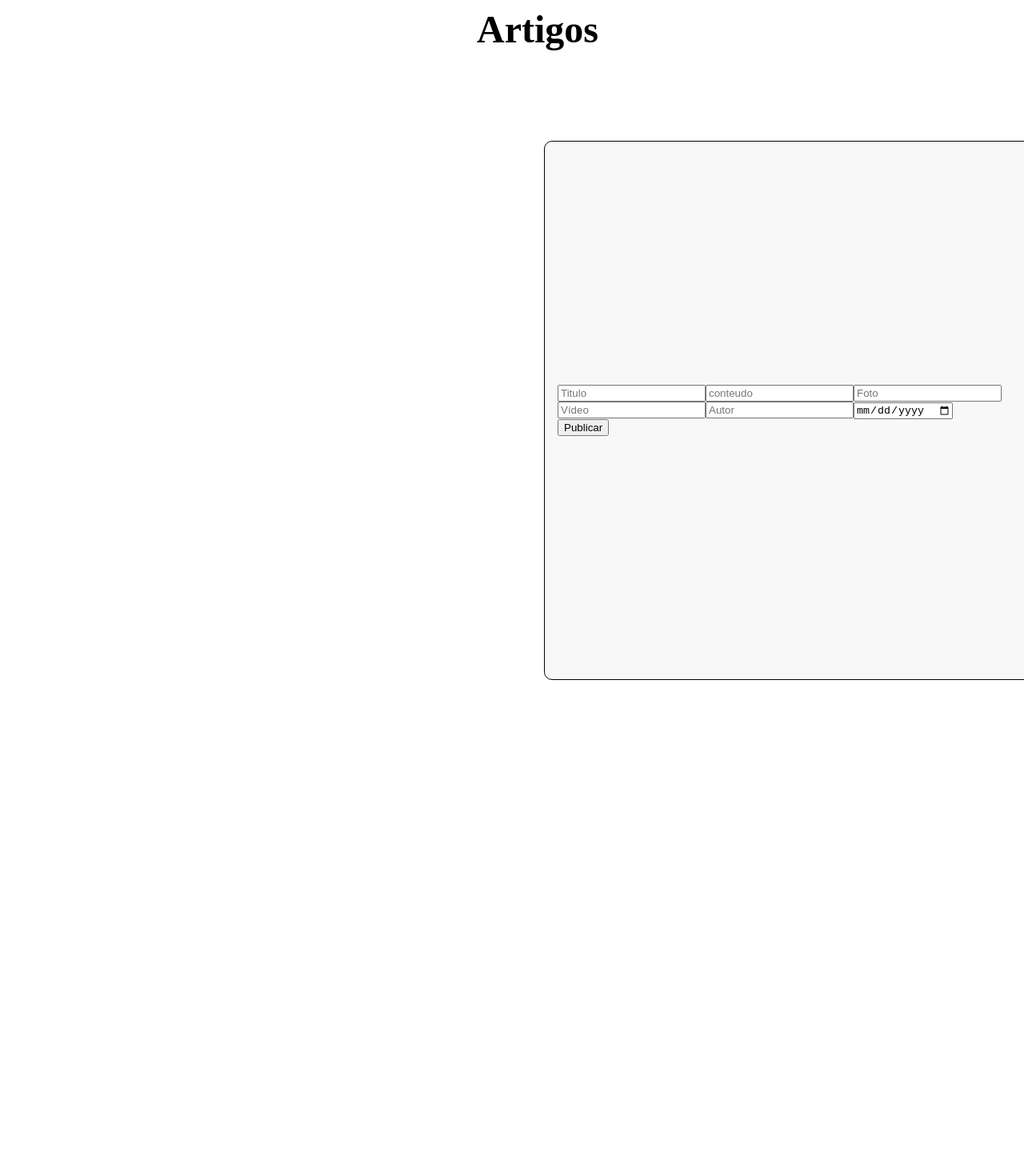
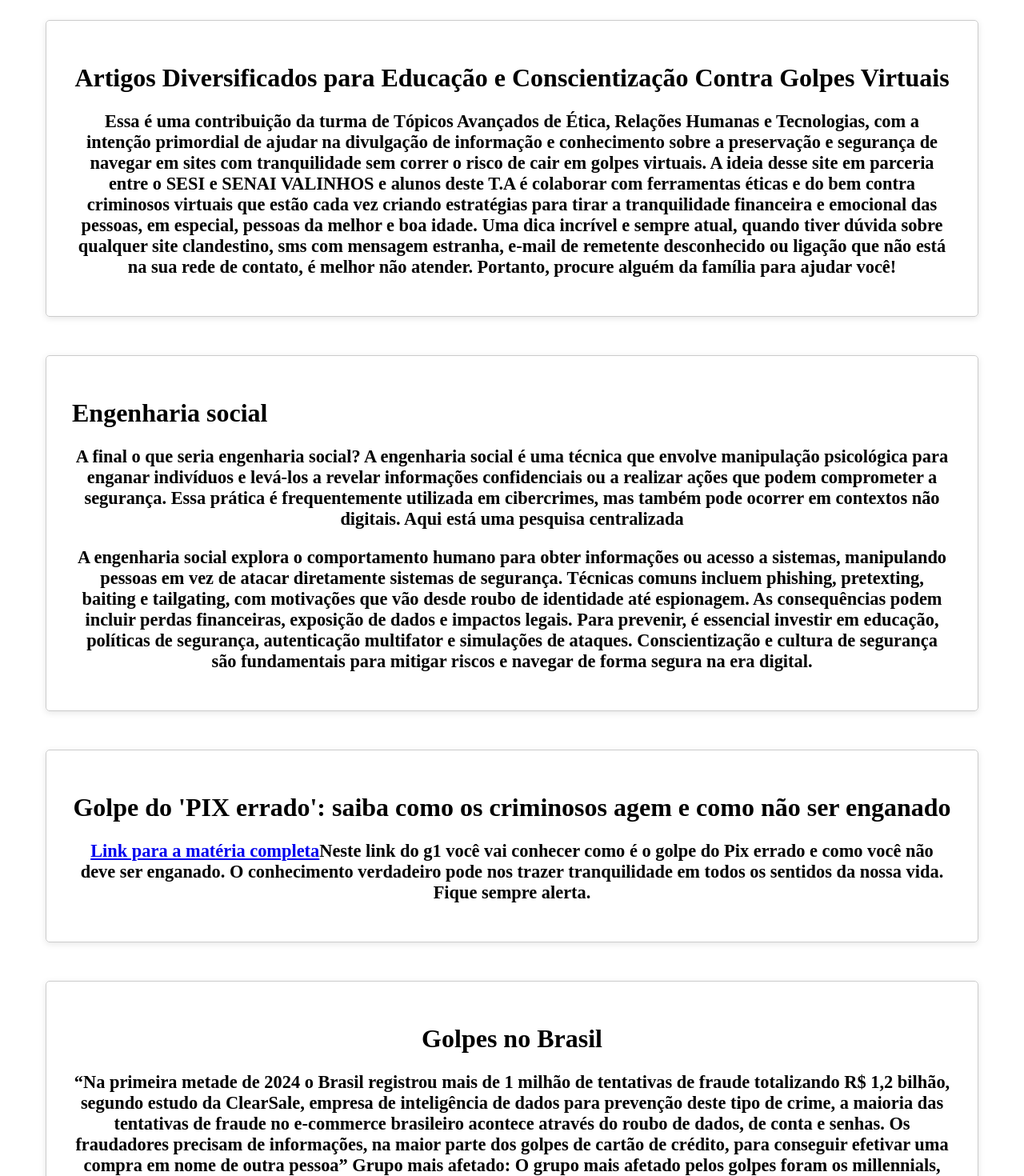
Before and after one commit to GuiHJLima/projetoTa, a Next.js app: page /Artigos in a window 1280 px wide. Shown: the part 140-1610 px from the top of the page at 80% size. Before the commit the page ends 998 px from the top, so only its background shows below. Built offline with nearby package versions, Linux system fonts and the light colour scheme.

Commit message:
feat: finalized

```diff
--- a/app/Artigos/page.jsx
+++ b/app/Artigos/page.jsx
@@ -4,71 +4,75 @@ import styles from './page.module.css';
 import Header from '../components/header/header';
 
 function Articles() {
-    const [titulo, setTitulo] = useState('');
-    const [conteudo, setConteudo] = useState('');
-    const [foto, setFoto] = useState('');
-    const [video, setVideo] = useState('');
-    const [autor, setAutor] = useState('');
-    const [data_publicacao, setData_publicacao] = useState('');
-
-    const handleSubmit = (e) => {
-            setTitulo('');
-            setConteudo('');
-            setFoto('');
-            setVideo('');
-            setAutor('');
-            setData_publicacao('');
-    };
         return (
             <div className={styles.container}>
                 <Header />
+                <div className={styles.card}>
+                <h1 className={styles.titulo}>Artigos Diversificados para Educação e Conscientização Contra Golpes Virtuais</h1>
+                <p className={styles.subtitulo}>Essa é uma contribuição da turma de Tópicos Avançados de Ética, Relações Humanas e Tecnologias, com a intenção primordial de ajudar na divulgação de informação e conhecimento sobre a preservação e segurança de navegar em sites com tranquilidade sem correr o risco de cair em golpes virtuais. A ideia desse site em parceria entre o SESI e SENAI VALINHOS e alunos deste T.A é colaborar com ferramentas éticas e do bem contra criminosos virtuais que estão cada vez criando estratégias para tirar a tranquilidade financeira e emocional das pessoas, em especial, pessoas da melhor e boa idade. Uma dica incrível e sempre atual, quando tiver dúvida sobre qualquer site clandestino, sms com mensagem estranha, e-mail de remetente desconhecido ou ligação que não está na sua rede de contato, é melhor não atender. Portanto, procure alguém da família para ajudar você!</p>
+                </div>
+                <div className={styles.card}>
+                    <h1>Engenharia social</h1>
+                    <p className={styles.subtitulo}>A final o que seria engenharia social? A engenharia social é uma técnica que envolve manipulação psicológica para enganar indivíduos e levá-los a revelar informações confidenciais ou a realizar ações que podem comprometer a segurança. Essa prática é frequentemente utilizada em cibercrimes, mas também pode ocorrer em contextos não digitais. Aqui está uma pesquisa centralizada</p>
+                    <p className={styles.subtitulo}>A engenharia social explora o comportamento humano para obter informações ou acesso a sistemas, manipulando pessoas em vez de atacar diretamente sistemas de segurança. Técnicas comuns incluem phishing, pretexting, baiting e tailgating, com motivações que vão desde roubo de identidade até espionagem. As consequências podem incluir perdas financeiras, exposição de dados e impactos legais.
 
-                <div className={styles.titulo}>
-                    <h1 className={styles.titulos}>Artigos</h1>
+Para prevenir, é essencial investir em educação, políticas de segurança, autenticação multifator e simulações de ataques. Conscientização e cultura de segurança são fundamentais para mitigar riscos e navegar de forma segura na era digital.</p>
+                    </div>
+                    <div className={styles.card}>
+                    <h1 className={styles.titulo}>Golpe do 'PIX errado': saiba como os criminosos agem e como não ser enganado</h1>
+                        <p className={styles.subtitulo}>
+                            <a href="https://g1.globo.com/economia/noticia/2024/07/12/golpe-do-pix-errado-saiba-como-os-criminosos-agem-e-como-nao-ser-enganado.ghtml">
+                            <strong>Link para a matéria completa</strong>
+                            </a>
+Neste link do g1 você vai conhecer como é o golpe do Pix errado e como você não deve ser enganado. O conhecimento verdadeiro pode nos trazer tranquilidade em todos os sentidos da nossa vida. Fique sempre alerta.
+</p>
+                        </div>
+                        <div className={styles.card}>
+                        <h1 className={styles.titulo}>Golpes no Brasil</h1>
+                            <p className={styles.subtitulo}>“Na primeira metade de 2024 o Brasil registrou mais de 1 milhão de tentativas de fraude totalizando R$ 1,2 bilhão, segundo estudo da ClearSale, empresa de inteligência de dados para prevenção deste tipo de crime, a maioria das tentativas de fraude no e-commerce brasileiro acontece através do roubo de dados, de conta e senhas. Os fraudadores precisam de informações, na maior parte dos golpes de cartão de crédito, para conseguir efetivar uma compra em nome de outra pessoa”
+Grupo mais afetado: O grupo mais afetado pelos golpes foram os millennials, que engloba pessoas nascidas entre 1980 a 1995.
+Como se proteger?
+</p>
+<p className={styles.subtitulo}>1. Não clique em links desconhecidos;</p>
+
+<p className={styles.subtitulo}>2. Ative a configuração em duas etapas para acessar redes sociais, aplicativos e e-mails;</p>
+<p className={styles.subtitulo}>3. Crie senhas fortes, evite sequências de números e datas comemorativas. Atualize-as sempre;</p>
+<p className={styles.subtitulo}>4. Para qualquer pedido de ajuda financeira de conhecidos, ligue para a pessoa, faça um vídeo chamada e confirme se é um pedido real;</p>
+
+                            </div>
+<div className={styles.card}>
+<h1 className={styles.titulo}>TV Cultura. Criminosos aproveitam mecanismo de devolução do PIX para aplicar novo golpe. Disponível em: </h1>
+<a href="https://www.youtube.com/watch?v=UGxhFNDNxwg">
+<p className={styles.subtitulo}>https://www.youtube.com/watch?v=UGxhFNDNxwg</p>
+</a>
+</div>
+<div className={styles.card}>
+<h1 className={styles.titulo}>O que é deepfake? Conheça exemplos e entenda os riscos dessa tecnologia. Disponível em: </h1>
+    <a href="https://tecnoblog.net/responde/o-que-e-deep-fake-e-porque-voce-deveria-se-preocupar-com-isso/">
+    <p className={styles.subtitulo}>https://tecnoblog.net/responde/o-que-e-deep-fake-e-porque-voce-deveria-se-preocupar-com-isso/</p>
+    </a>
+    <p className={styles.subtitulo}>Nesse link da tecnoblog você ficará sabendo sobre deepfakes que são feitas por pessoas mal-intencionadas, que manipulam fotos, vídeos e áudios, que não utilizam de forma ética tecnologia e acabam trazendo inúmeros problemas para reputação de pessoas, instituições e grupos sociais. Traduzindo livremente o termo “deepfakes”: profundamente falso.</p>
+    </div>
+        <div className={styles.card}>
+            <h1 className={styles.titulo}>FURUYA, Bob & CAPOZZI, Bruno. Criminosos podem usar QR Codes de embalagens para roubar seus dados; saiba como se proteger. Disponível em: </h1>
+            <a href="https://olhardigital.com.br/2024/04/04/seguranca/criminosos-podem-usar-qr-codes-de-embalagens-para-roubar-seus-dados-saiba-como-se-proteger">
+            <p className={styles.subtitulo}>https://olhardigital.com.br/2024/04/04/seguranca/criminosos-podem-usar-qr-codes-de-embalagens-para-roubar-seus-dados-saiba-como-se-proteger</p>
+            </a>
+            <p className={styles.subtitulo}>Neste link você vai ficar sabendo como os bandidos podem extrair informações pessoais do comprador a partir dessas etiquetas; especialistas recomendam cuidado ao jogar o lixo fora.</p>
+            </div>
+            <div className={styles.card}>
+            <h1 className={styles.titulo}>Serpro ensina como proteger os dados contra golpes na internet. Disponível em: </h1>
+                <a href="https://www.serpro.gov.br/menu/noticias/noticias-2021/protecao-dados-phishing">
+                <p className={styles.subtitulo}>https://www.serpro.gov.br/menu/noticias/noticias-2021/protecao-dados-phishing</p>
+                </a>
+                <p className={styles.subtitulo}>Aqui nesse site você aprender como ter segurança online e assim não cair em golpes virtuais. Na dúvida, procure informação com alguém da família.</p>
                 </div>
-                    <div className={styles.CadastroCard}>
-                    <form onSubmit={handleSubmit} className={styles.Inputs}>
-                            <input type="text"
-                                placeholder="Titulo"
-                                value={titulo}
-                                onChange={(e) => setTitulo(e.target.value)}
-                                className={styles.Input}
-                            />
-                            <input type="text"
-                                placeholder="conteudo"
-                                value={conteudo}
-                                onChange={(e) => setConteudo(e.target.value)}
-                                className={styles.Input}
-                            />
-                            <input type="text"
-                                placeholder="Foto"
-                                value={foto}
-                                onChange={(e) => setFoto(e.target.value)}
-                                className={styles.Input}
-                            />
-                            <input type="text"
-                                placeholder="Vídeo"
-                                value={video}
-                                onChange={(e) => setVideo(e.target.value)}
-                                className={styles.Input}
-                            />
-                            <input type="text"
-                                placeholder="Autor"
-                                value={autor}
-                                onChange={(e) => setAutor(e.target.value)}
-                                className={styles.Input}
-                            />
-                            <input type="date"
-                                placeholder="Data de Publicação"
-                                value={data_publicacao}
-                                onChange={(e) => setData_publicacao(e.target.value)}
-                                className={styles.Input}
-                            />
-
-                        <div className={styles.Button}>
-                            <button type='submit' className={styles.btn}>Publicar</button>
-                        </div>
-                        </form>
+                <div className={styles.card}>
+                <h1 className={styles.titulo}>UOL CANAL. Golpes do WhatsApp: Como os bandidos sabem tanto sobre você. Disponível em:</h1>
+                    <a href="https://www.youtube.com/watch?v=DZXmpbr13a0">
+                    <p className={styles.subtitulo}>https://www.youtube.com/watch?v=DZXmpbr13a0</p>
+                    </a>
+                    <p className={styles.subtitulo}>Síntese do vídeo educativo: Basta seu nome ou número de telefone. Com esse naco de informação, é possível saber onde você mora, seu CPF, sua renda, seus parentes, se você é bom pagador e até achar fotos suas na internet. Tudo numa tela só. Essas informações são reunidas no que se convencionou chamar de "painel de dados", um site que é a origem de boa parte dos golpes virtuais -- a modalidade de crime que mais cresce no Brasil.</p>
                     </div>
             </div>
         );
--- a/app/Artigos/page.module.css
+++ b/app/Artigos/page.module.css
@@ -1,24 +1,61 @@
-.CadastroCard {
-    width: 40rem;
-    height: 40rem;
-    margin-top: 7rem;
-    margin-left: 42rem;
+.cotainer {
     display: flex;
     flex-direction: column;
     justify-content: center;
     align-items: center;
-    padding: 1rem;
-    border-radius: 10px;
-    border: 0.1rem solid black;
-    background-color: #f8f8f8;
+    margin-top: 2rem;
+    margin-bottom: 2rem;
+}
+.card {
+    width: 100%;
+    max-width: 1100px;
+    margin: 0 auto;
+    padding: 2rem;
+    border: 1px solid #ccc;
+    border-radius: 5px;
+    box-shadow: 0 2px 8px rgba(0, 0, 0, 0.1);
+    margin-top: 3rem;
+}
+.titulo {
+    font-size: 2rem;
+    font-weight: bold;
+    margin-bottom: 1rem;
+    text-align: center; /* Adiciona esta linha */
+}
+.subtitulo {
+    font-size: 1.4rem;
+    font-weight: bold;
+    margin-bottom: 1rem;
+    text-align: center; /* Adiciona esta linha */
 }
 
-.titulo {
-    font-size: 1.5rem;
-    font-weight: 700;
-    margin-left: 4rem;
-    margin-bottom: 1rem;
-    align-items: center;
-    justify-content: space-between;
-    text-align: center;
+
+@media (max-width: 768px) {
+    .card {
+        padding: 1rem;
+        max-width: 800px;
+    }
+
+    .titulo {
+        font-size: 0.8rem;
+    }
+
+    .subtitulo {
+        font-size: 1rem;
+    }
 }
+
+@media (max-width: 480px) {
+    .card {
+        padding: 0rem;
+        max-width: 800px;
+    }
+
+    .titulo {
+        font-size: 1rem;
+    }
+
+    .subtitulo {
+        font-size: 0.8rem;
+    }
+}
```
